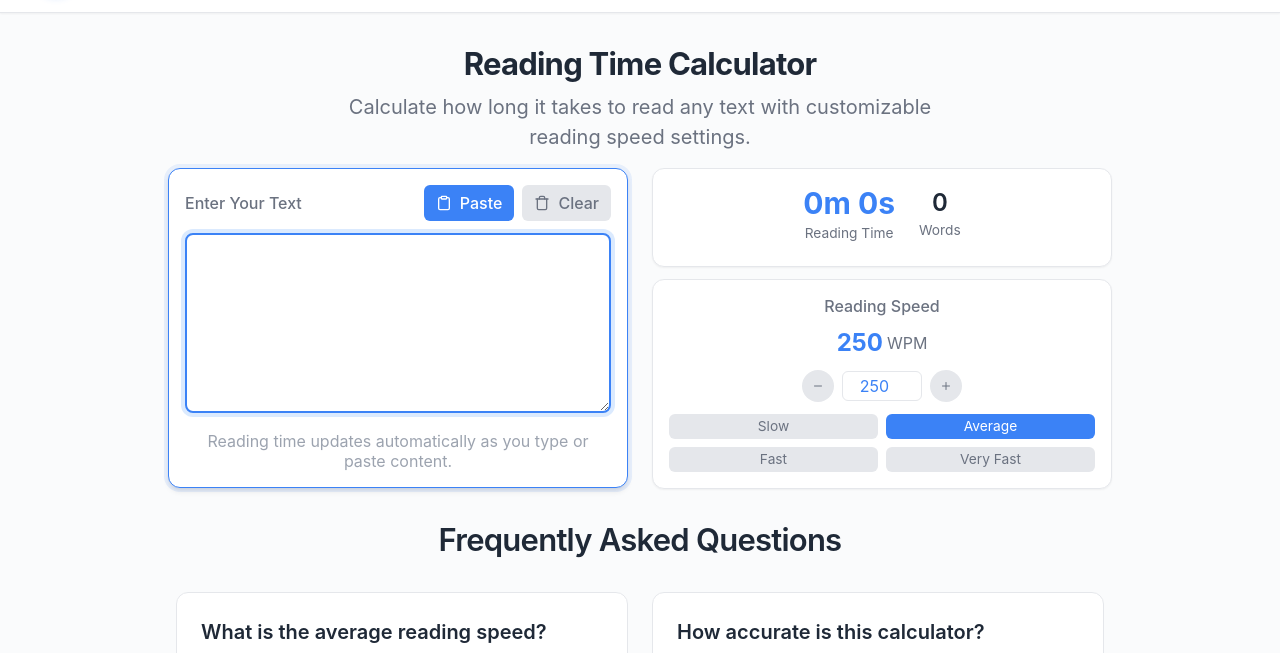
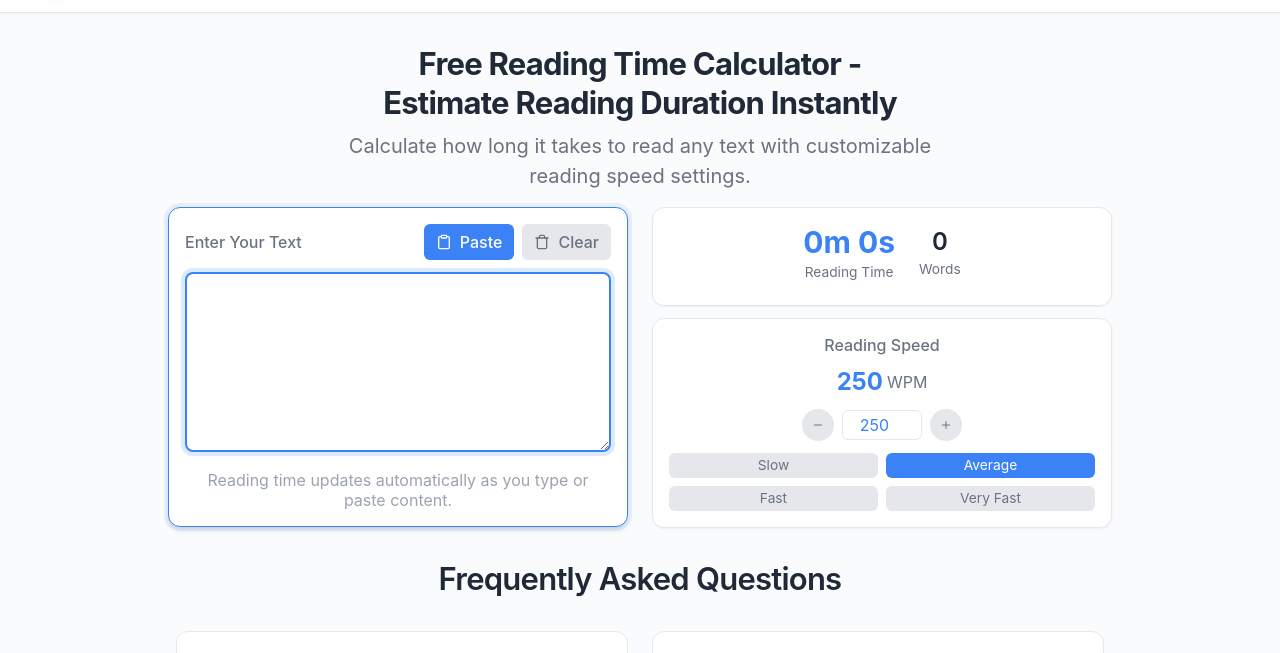
Before and after one commit to robert-beall/text-counter-pro, a plain HTML site: page reading-time-calculator/index.html in a window 1280 px wide. Shown: the part 68-721 px from the top of the page. Drawn offline with nearby package versions, Linux system fonts and the light colour scheme.

Commit message:
Ehance title

```diff
--- a/reading-time-calculator/index.html
+++ b/reading-time-calculator/index.html
@@ -223,8 +223,8 @@
         <!-- Hero Section -->
         <section aria-labelledby="hero-heading"
             class="text-center py-4 px-6 md:pt-2 md:px-4 md:pb-4 max-w-container-xl my-0 mx-auto">
-            <h1 id="hero-heading" class="text-2xl font-bold text-text-primary mb-2 tracking-[-0.025em]" tabindex="-1">
-                Reading Time Calculator
+            <h1 id="hero-heading" class="text-2xl font-bold text-text-primary mb-2 tracking-[-0.025em]">
+                Free Reading Time Calculator - Estimate Reading Duration Instantly
             </h1>
             <p class="text-base lg:text-lg text-text-secondary leading-relaxed max-w-[600px] my-0 mx-auto">
                 Calculate how long it takes to read any text with customizable reading speed settings.
```
